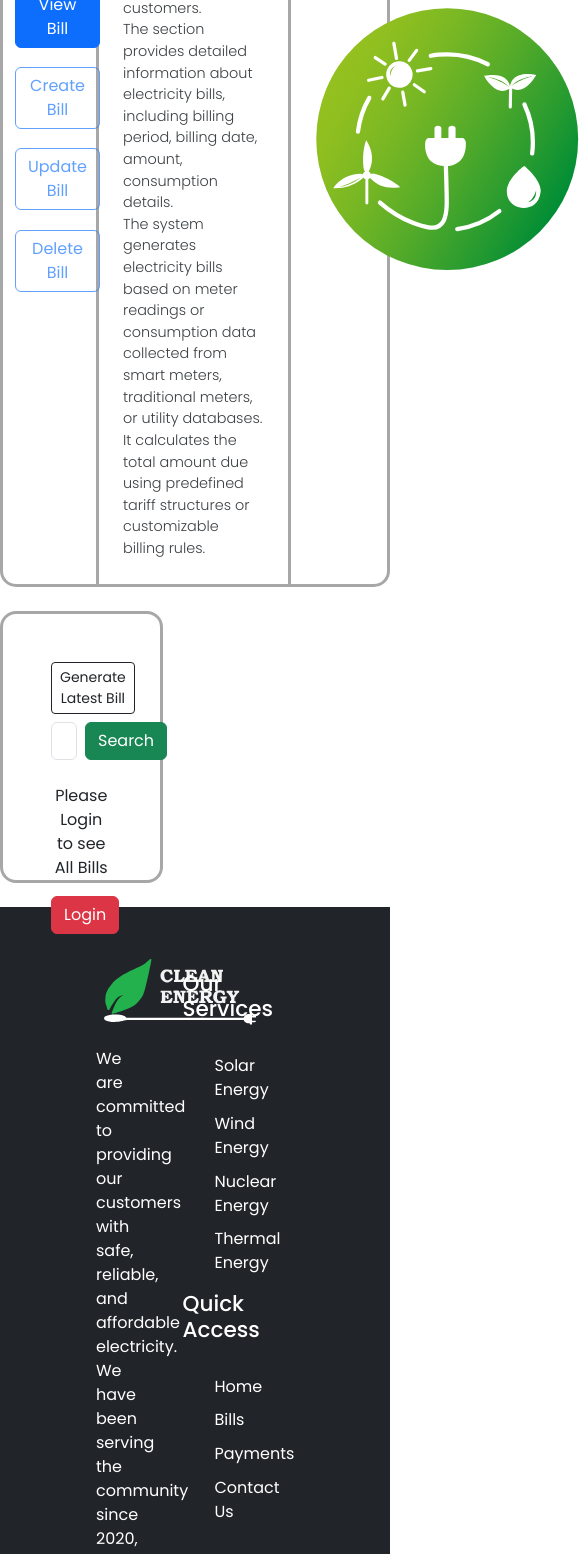
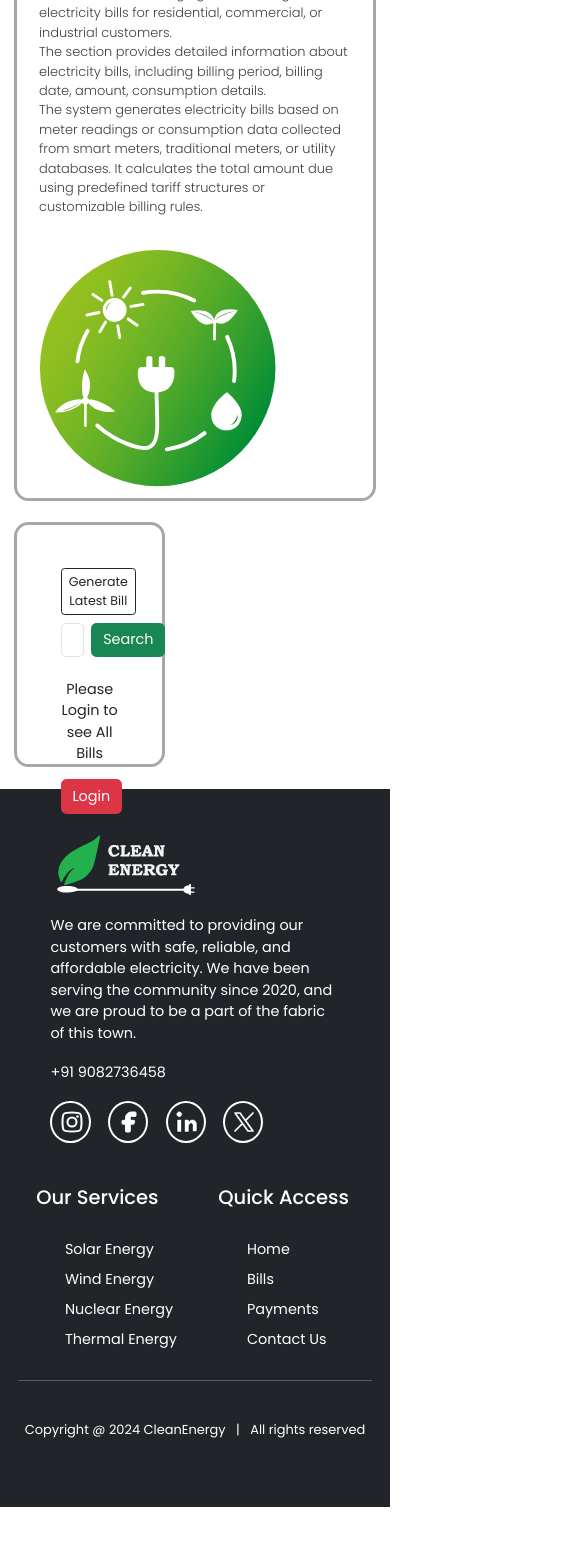
Before and after one commit to imtiaj-007/clean-energy-frontend, a React (Vite) app: page /bills in a window 390 px wide. Shown: the part 432-1986 px from the top of the page, 585 px wide, since content can reach past the window. After the commit the page ends 1939 px from the top, so only its background shows below. Built offline with nearby package versions, Linux system fonts and the light colour scheme; no server answers.

Commit message:
responsiveness added in bills section

```diff
--- a/package.json
+++ b/package.json
@@ -14,6 +14,7 @@
     "dotenv": "^16.4.5",
     "react": "^18.2.0",
     "react-date-range": "^2.0.1",
+    "react-device-detect": "^2.2.3",
     "react-dom": "^18.2.0",
     "react-router-dom": "^6.22.3"
   },
--- a/src/components/BillsOptions.jsx
+++ b/src/components/BillsOptions.jsx
@@ -1,6 +1,7 @@
 /* eslint-disable react/prop-types */
 
 import { useState } from "react"
+import { isMobile } from "react-device-detect";
 import { useBillsContext } from "../contexts/billsContext";
 
 import FilterDate from "./filterComponents/FilterDate";
@@ -56,10 +57,10 @@ const BillsOptions = () => {
 
     return (
         <section className="table-options container mb-3">
-            <div className="row">
-                <div className="col-8 bill-options gap-2">
+            <div className={`row ${isMobile ? 'flex-column flex-column-reverse gap-3' : '' }`}>
+                <div className="col-md-12 col-lg-8 bill-options gap-2">
                     <button className="btn btn-primary dropdown-toggle" type="button" onClick={showFilters} data-bs-toggle="dropdown" aria-expanded="false">Filters </button>
-                    <div className="applied-filters" id="appliedFilters">
+                    <div className={`applied-filters ${isMobile ? 'd-none' : ''}`} id="appliedFilters">
                         {
                             Object.keys(filterObj).map(key => {
                                 return (
@@ -75,7 +76,7 @@ const BillsOptions = () => {
                     }
                 </div>
 
-                <div className="col-4">
+                <div className="col-md-12 col-lg-4">
                     <form id="searchForm" className="d-flex" role="search" >
                         <input className="form-control me-2" type="search" placeholder="Customer ID / Email" aria-label="Search" disabled={localStorage.getItem('isAdmin') === 'false'} required onChange={(e) => filterObj.searchID = e.target.value} />
                         <button className="btn btn-success" type="submit" disabled={localStorage.getItem('isAdmin') === 'false'} onClick={searchCustomer}>Search</button>
--- a/src/components/BillsTable.jsx
+++ b/src/components/BillsTable.jsx
@@ -27,8 +27,8 @@ const BillsTable = () => {
     return (
         <section className="bills-container container ">
             <BillsOptions />
-            <div className="table-container">
-                <table className="table table-striped ">
+            <div className="table-container table-responsive-lg ">
+                <table className="table table-striped text-center ">
                     <thead>
                         <tr className='table-dark'>
                             <th scope="col">Sl No</th>
--- a/src/components/Footer.jsx
+++ b/src/components/Footer.jsx
@@ -8,11 +8,11 @@ import twitter from '../assets/twitter.svg'
 
 const Footer = () => {
     return (
-        <section className="container-fluid footer bg-dark p-5" data-bs-theme="dark">
-            <div className="container footer-container">
+        <section className="container-fluid footer bg-dark " data-bs-theme="dark">
+            <div className="container ">
                 <div className="row text-white">
 
-                    <div className="footer-about col-5">
+                    <div className="footer-about col-md-12 col-lg-5">
                         <figure>
                             <img className="brand-logo" src={logo} alt="logo" />
                         </figure>
@@ -36,9 +36,9 @@ const Footer = () => {
                         </div>
                     </div>
 
-                    <div className="col-7 pt-3">
-                        <div className="row me-5">
-                            <div className="col-sm ">
+                    <div className="col-md-12 col-lg-7 pt-3">
+                        <div className="row me-5 footer-links">
+                            <div className="col-6 ">
                                 <div className="our-services d-flex ">
                                     <div className="m-auto">
                                         <h4>Our Services</h4>
@@ -51,7 +51,7 @@ const Footer = () => {
                                     </div>
                                 </div>
                             </div>
-                            <div className="col-sm ">
+                            <div className="col-6 ">
                                 <div className="quick-access d-flex">
                                     <div className="m-auto">
                                         <h4>Quick Access</h4>
--- a/src/components/ShowBill.jsx
+++ b/src/components/ShowBill.jsx
@@ -61,21 +61,21 @@ const ShowBill = ({ type, billObj, userObj, closeNewBill }) => {
                             </div>
                         }
 
-                        <div className="col-3 mt-4">
+                        <div className="col-md-12 col-lg-3 mt-4">
                             <div className="input-group input-group-sm ">
                                 <label className="input-group-text lable-width" htmlFor="viewUnits">Units</label>
                                 <input type="text" className="form-control" id="viewUnits" value={billObj.units} readOnly />
                             </div>
                         </div>
 
-                        <div className="col-4 mt-4">
+                        <div className="col-md-12 col-lg-4 mt-4">
                             <div className="input-group input-group-sm ">
                                 <label className="input-group-text lable-width" htmlFor="viewAmount">Amount</label>
                                 <input type="text" className="form-control" id="viewAmount" value={billObj.amount} readOnly />
                             </div>
                         </div>
 
-                        <div className="col-5 mt-4">
+                        <div className="col-md-12 col-lg-5 mt-4">
                             <div className="input-group input-group-sm ">
                                 <label className="input-group-text lable-width" htmlFor="viewDate">Date</label>
                                 <input type="text" className="form-control" id="viewDate" value={billObj.date} readOnly />
--- a/src/index.css
+++ b/src/index.css
@@ -27,8 +27,7 @@ li {
 }
 
 .container-fluid {
-  padding-left: 0;
-  padding-right: 0;
+  padding: 0 1rem;
 }
 
 .fonts {
@@ -134,6 +133,10 @@ figure {
 
 .social-icons img {
   margin: auto;
+}
+
+.footer {
+  padding: 3rem;
 }
 
 .footer-about {
@@ -257,7 +260,7 @@ th, td {
   position: absolute;
   top: 3.5rem;
   left: 1rem;
-  width: 80vh;
+  width: 40vw;
   background-color: rgb(255, 255, 255);
   border-radius: 0.5rem;
   /* border: solid black 1px; */
@@ -347,3 +350,54 @@ th, td {
   border-radius: 5rem;
   padding: 1rem;
 }
+
+
+@media (max-width: 1024px) {
+  :root {
+    font-size: 90%;
+  }
+
+  .right-border {
+    margin: 0;
+    border: none;
+  }
+
+  /* .bill-options-container {
+    flex-direction: column-reverse;
+  } */
+
+  .mt-md-3 {
+    margin-top: 1rem;
+  }
+
+  .filter-container {
+    width: 87vw;
+    top: 7rem;
+  }
+
+  .filter-date, .filter-status {
+    padding: 1.9rem 0;
+  }
+
+  .footer {
+    padding: 3rem 0.5rem;
+  }
+
+  .footer-container {
+    padding: 0;
+  }
+
+  .footer-about {
+    margin-bottom: 2rem;
+  }
+
+  .footer-links {
+    margin: 0 !important;
+    flex-direction: row;
+  }
+
+  .leagal-section p {
+    font-size: 90%;
+  }
+
+}
--- a/src/pages/Bills.jsx
+++ b/src/pages/Bills.jsx
@@ -1,5 +1,6 @@
 import { useState } from 'react';
 import { NavLink } from 'react-router-dom';
+import { isMobile } from 'react-device-detect';
 import { useUserContext } from '../contexts/userContext';
 import { useBillsContext } from '../contexts/billsContext';
 
@@ -180,8 +181,8 @@ const Bills = () => {
     return (
         <section className='container-fluid bills-page'>
             <div className="container outer-border my-4">
-                <div className="row">
-                    <div className="col-3 d-flex right-border">
+                <div className={`row bill-options-container`}>
+                    <div className={`col-sm-12 col-md-6 col-lg-3 d-flex right-border mt-md-3 mb-mb-3 mt-lg-0 mb-lg-0`}>
                         <div className="radio-container m-auto">
                             <input type="radio" className="btn-check" name="bill-radio-options" id="viewBill" autoComplete="off" checked={showTab === 'viewBill' || type === 'Fetched'} onChange={(e) => setShowTab(e.target.id)} />
                             <label className="btn btn-outline-primary " htmlFor="viewBill">View Bill</label>
@@ -197,7 +198,7 @@ const Bills = () => {
                         </div>
                     </div>
 
-                    <div className="col-6 p-4 d-flex right-border">
+                    <div className={`col-sm-12 col-md-6 col-lg-6 p-4 d-flex right-border`}>
                         {(showTab === 'viewBill' || type === 'Fetched') &&
                             <div className="view-bills m-auto mw-75 " >
                                 <h4>Bills Section</h4>
@@ -260,7 +261,7 @@ const Bills = () => {
                         }
                     </div>
 
-                    <div className="col-3 d-flex">
+                    <div className={`col-3 ${isMobile ? 'd-none' : ''} d-flex`}>
                         <img className="common-img m-auto" src={bulb} alt="bulb" />
                     </div>
 
```
Also changed, not shown: 2 other files (tests, documents, lock files or other folders).
